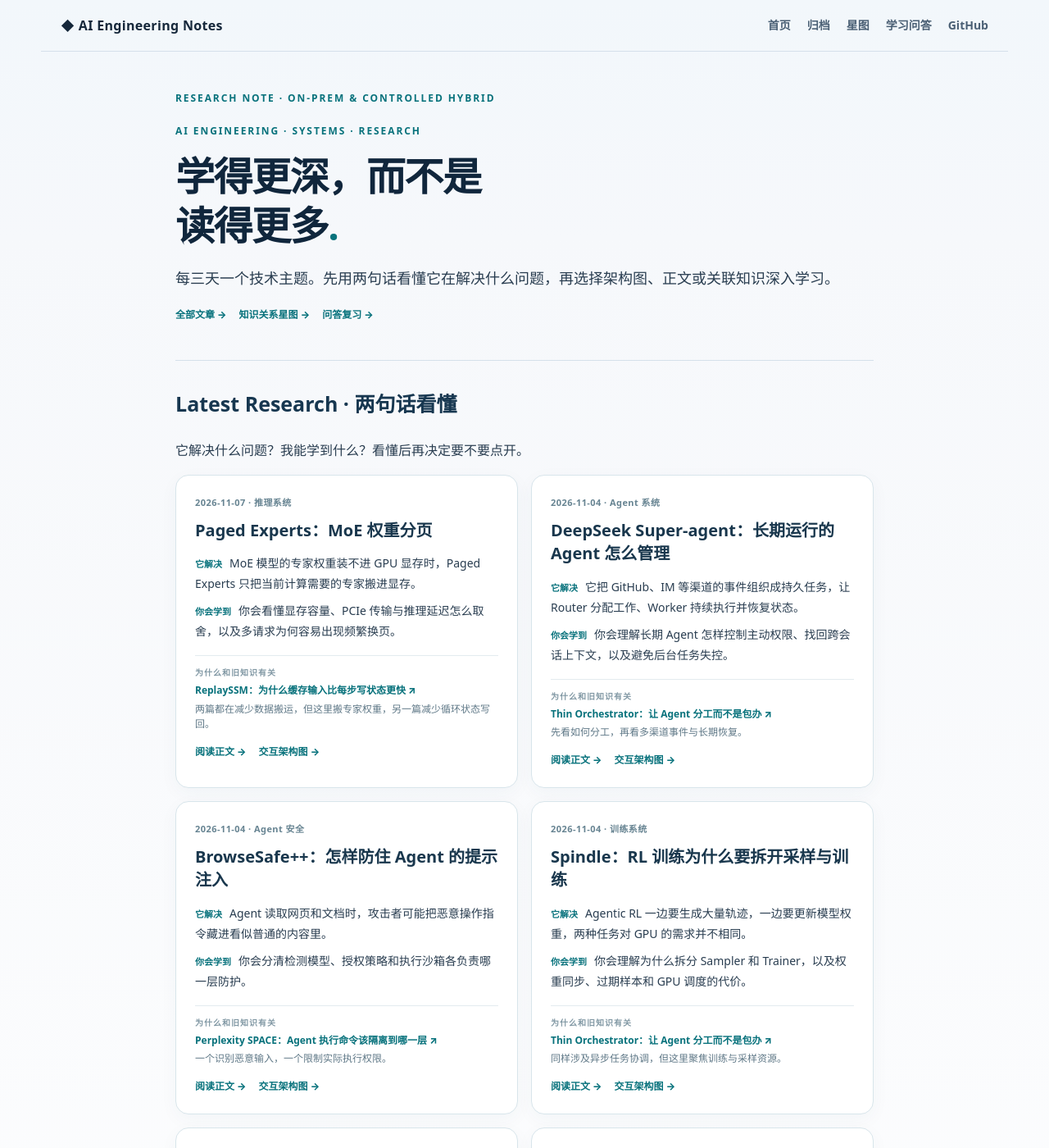
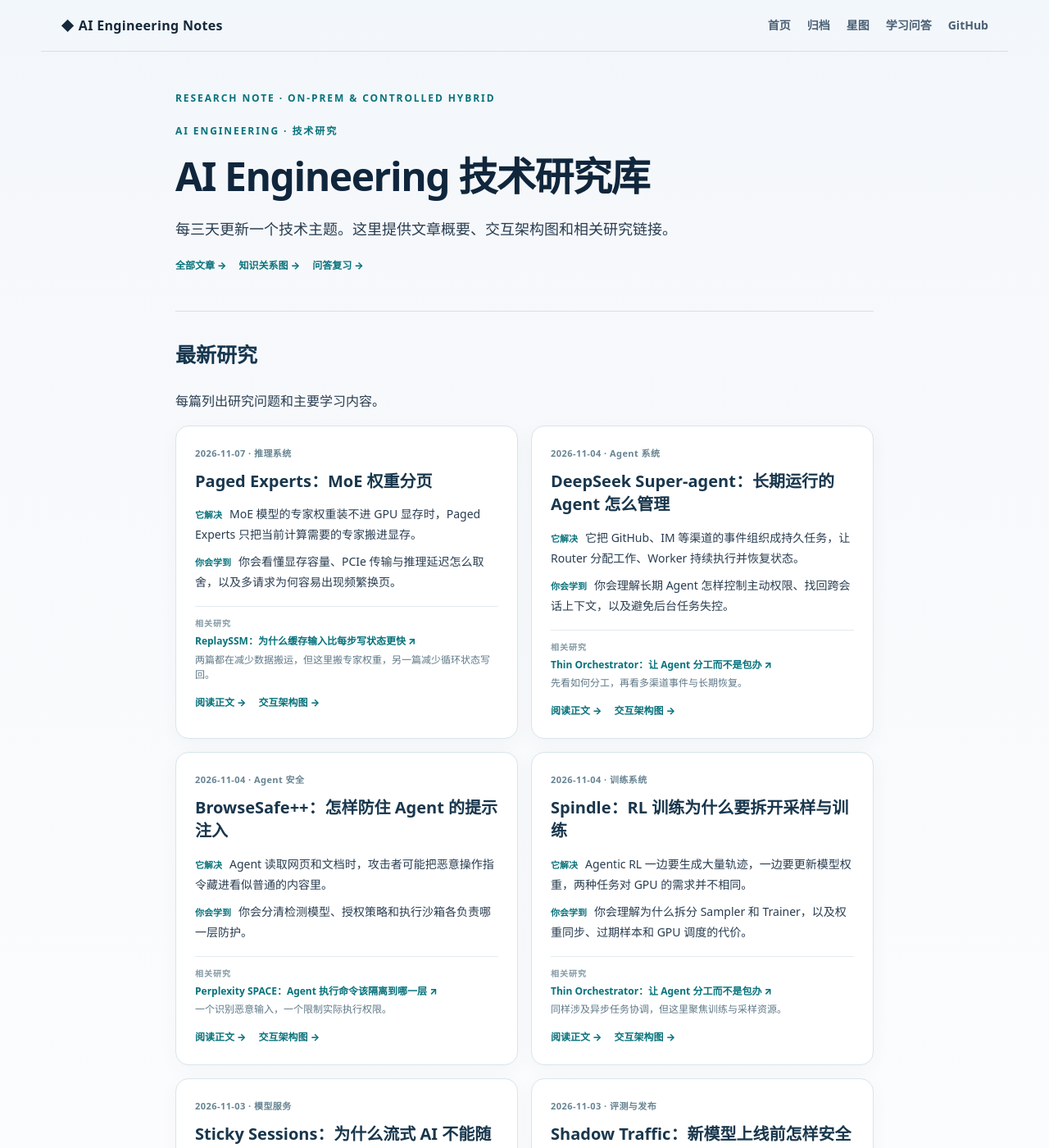
Before and after one commit to ljrirene/ai-engineering-notes, a Jekyll site: the page built from docs/index.html, in a window 1280 px wide and 1400 px high. Shown: the whole window at 82% size. Built offline with Jekyll 4.4.1, drawn with Linux system fonts in a browser that asks for light colours; some of the changed text lies outside the part shown.

Commit message:
Use plain, functional labels across the research website

```diff
--- a/docs/_includes/study-brief.html
+++ b/docs/_includes/study-brief.html
@@ -1,10 +1,10 @@
 {% assign study = site.data.studies | where: "url", page.permalink | first %}
 {% if study %}
 <section class="study-brief" aria-label="先用两句话看懂这篇">
-  <div class="study-brief-label">先看懂，再深读 <span>· TWO SENTENCES</span></div>
+  <div class="study-brief-label">文章概要</div>
   <p><strong>它在解决</strong>{{ study.purpose }}</p>
   <p><strong>你会学到</strong>{{ study.takeaway }}</p>
-  <div class="study-brief-relations"><div class="study-brief-subtitle">为什么和其他知识有关？</div>
+  <div class="study-brief-relations"><div class="study-brief-subtitle">相关文章</div>
   {% for relation in study.related limit:2 %}
     {% assign other = site.data.studies | where: "id", relation.id | first %}
     {% if other %}
--- a/docs/archive.md
+++ b/docs/archive.md
@@ -3,9 +3,9 @@ layout: default
 title: Research Archive
 permalink: /archive.html
 ---
-# 所有研究 · 先理解，再深入
+# 全部研究
 
-> 每篇只有两句导读：它解决什么问题，你能从中学到什么。关联阅读会明确说明两篇之间的技术联系，而不是只标一个关系类型。
+> 按日期查看研究文章、概要、关联文章及交互架构图。
 
 [知识星图]({{ '/knowledge-graph.html' | relative_url }}) · [Study QA]({{ '/study-qa/' | relative_url }}) · [选题记录]({{ '/selection-history/' | relative_url }}) · [Learning Guide]({{ '/learning-guide/' | relative_url }})
 
--- a/docs/assets/study-qa.js
+++ b/docs/assets/study-qa.js
@@ -48,7 +48,7 @@ get('qa-check').onclick=()=>{if(!question)return;const box=get('qa-self-check');
 let found=0;for(const group of question.terms)if(group.some(t=>answer.includes(norm(t))))found++;
 el('p','概念覆盖提示：'+found+' / '+question.terms.length+' 组线索已提及。仅为关键词提示，不代表内容正确，更不会评判语义或逻辑。',box);
 const row=el('div',null,box,'qa-cov');question.terms.forEach(group=>{const yes=group.some(t=>answer.includes(norm(t)));el('span',(yes?'✓ ':'○ ')+group.slice(0,2).join(' / '),row,yes?'found':'');});};
-get('qa-reveal').onclick=()=>{if(!question)return;const box=get('qa-reference');box.replaceChildren();box.hidden=false;el('h4','REFERENCE ANSWER · 对照后自我修正',box);el('p',question.answer,box);el('h4','COMMON MISCONCEPTION',box);el('p',question.trap,box);const d=docs.get(question.doc);link(box,d.url,'阅读出处 ↗');box.append('　');link(box,d.visual,'交互架构图 ↗');};
+get('qa-reveal').onclick=()=>{if(!question)return;const box=get('qa-reference');box.replaceChildren();box.hidden=false;el('h4','参考答案',box);el('p',question.answer,box);el('h4','常见误区',box);el('p',question.trap,box);const d=docs.get(question.doc);link(box,d.url,'阅读出处 ↗');box.append('　');link(box,d.visual,'交互架构图 ↗');};
 get('qa-mastered').onclick=()=>{if(!question)return;mastered.add(question.id);get('qa-progress').textContent=mastered.size+' / '+bank.questions.length+' 已掌握';nextQuestion();};
 nextQuestion();
 })();
--- a/docs/index.html
+++ b/docs/index.html
@@ -3,13 +3,13 @@ layout: default
 title: Home
 ---
 <section class="hero">
-<div class="eyebrow">AI ENGINEERING · SYSTEMS · RESEARCH</div>
-<h1>学得更深，而不是<br>读得更多<span style="color:#08727c">.</span></h1>
-<p>每三天一个技术主题。先用两句话看懂它在解决什么问题，再选择架构图、正文或关联知识深入学习。</p>
-<div class="research-card-actions"><a href="{{ '/archive.html' | relative_url }}">全部文章 →</a><a href="{{ '/knowledge-graph.html' | relative_url }}">知识关系星图 →</a><a href="{{ '/study-qa/' | relative_url }}">问答复习 →</a></div>
+<div class="eyebrow">AI ENGINEERING · 技术研究</div>
+<h1>AI Engineering 技术研究库</h1>
+<p>每三天更新一个技术主题。这里提供文章概要、交互架构图和相关研究链接。</p>
+<div class="research-card-actions"><a href="{{ '/archive.html' | relative_url }}">全部文章 →</a><a href="{{ '/knowledge-graph.html' | relative_url }}">知识关系图 →</a><a href="{{ '/study-qa/' | relative_url }}">问答复习 →</a></div>
 </section>
-<h2 class="section-title" style="margin-top:10px">Latest Research · 两句话看懂</h2>
-<p class="muted">它解决什么问题？我能学到什么？看懂后再决定要不要点开。</p>
+<h2 class="section-title" style="margin-top:10px">最新研究</h2>
+<p class="muted">每篇列出研究问题和主要学习内容。</p>
 <section class="research-feed">
 {% for s in site.data.studies limit:6 %}
 <article class="research-card">
@@ -20,7 +20,7 @@ title: Home
 {% assign relation = s.related | first %}
 {% assign other = site.data.studies | where: "id", relation.id | first %}
 {% if other %}
-<div class="research-related"><div class="research-related-label">为什么和旧知识有关</div>
+<div class="research-related"><div class="research-related-label">相关研究</div>
 <a href="{{ other.url | relative_url }}">{{ other.title }} ↗</a>
 <p>{{ relation.why }}</p></div>{% endif %}
 <div class="research-card-actions"><a href="{{ s.url | relative_url }}">阅读正文 →</a><a href="{{ s.visual | relative_url }}">交互架构图 →</a></div>
@@ -28,9 +28,9 @@ title: Home
 {% endfor %}
 </section>
 <p style="margin-top:22px"><a href="{{ '/archive.html' | relative_url }}">查看全部 {{ site.data.studies.size }} 篇文章及关系 →</a></p>
-<h2 class="section-title">一条更简单的学习路径</h2>
+<h2 class="section-title">学习工具</h2>
 <section class="research-paths">
-<a href="{{ '/knowledge-graph.html' | relative_url }}"><b>① 看知识怎么连起来</b><span>不是靠标签关联，而是告诉你“为什么相关”。</span></a>
-<a href="{{ '/study-qa/' | relative_url }}"><b>② 用问题验证理解</b><span>检索真实证据、主动回忆并对照答案。</span></a>
-<a href="{{ '/learning-guide/' | relative_url }}"><b>③ 深入原理与实验</b><span>从一手资料到架构设计和可复现实验。</span></a>
+<a href="{{ '/knowledge-graph.html' | relative_url }}"><b>知识图谱</b><span>查看文章、概念和部署方式的关联说明。</span></a>
+<a href="{{ '/study-qa/' | relative_url }}"><b>文章检索和自测</b><span>检索研究原文，回答练习题并查看参考答案。</span></a>
+<a href="{{ '/learning-guide/' | relative_url }}"><b>学习指南</b><span>查看选题、阅读和复现实验方法。</span></a>
 </section>
--- a/docs/knowledge-graph.html
+++ b/docs/knowledge-graph.html
@@ -1,21 +1,21 @@
 ---
 layout: graph
-title: Knowledge Constellation
+title: 知识关系图
 permalink: /knowledge-graph.html
 ---
-<link rel="stylesheet" href="{{ '/assets/knowledge-graph.css' | relative_url }}?v=4">
+<link rel="stylesheet" href="{{ '/assets/knowledge-graph.css' | relative_url }}?v=5">
 <div class="kg-root">
   <header class="kg-hero">
-    <div class="kg-hero-top"><span class="kg-kicker"><span class="kg-live-dot"></span> THE LEARNING UNIVERSE</span><a class="kg-return" href="{{ '/study-qa/' | relative_url }}">开始问答 ↗</a></div>
-    <h1>知识之间，<em>自有星轨。</em></h1>
-    <p>技术不是孤立的知识点。从系统原理到工程实践，沿着关联去发现下一篇值得读的研究。</p>
-    <div class="kg-overview"><span id="kg-stats">12 STUDIES · 53 NODES</span><span>CURATED CONNECTIONS · NO AI KEYWORDS</span></div>
+    <div class="kg-hero-top"><span class="kg-kicker"><span class="kg-live-dot"></span> 知识图谱</span><a class="kg-return" href="{{ '/study-qa/' | relative_url }}">开始问答 ↗</a></div>
+    <h1>知识关系图</h1>
+    <p>查看文章、技术概念、部署方式和工程技能的关联。点击节点可查看具体关系及相关文章。</p>
+    <div class="kg-overview"><span id="kg-stats">12 STUDIES · 53 NODES</span><span>点击节点查看详情</span></div>
   </header>
   <section class="kg-explorer" aria-label="知识关系探索器">
     <div class="kg-toolbar">
       <div class="kg-modes" role="group" aria-label="图谱视图模式">
-        <button type="button" class="kg-mode is-active" id="kg-mode-constellation" aria-pressed="true"><span aria-hidden="true">✦</span> 星图探索</button>
-        <button type="button" class="kg-mode" id="kg-mode-study" aria-pressed="false"><span aria-hidden="true">⊞</span> 学习地图</button>
+        <button type="button" class="kg-mode is-active" id="kg-mode-constellation" aria-pressed="true"><span aria-hidden="true">✦</span> 简洁视图</button>
+        <button type="button" class="kg-mode" id="kg-mode-study" aria-pressed="false"><span aria-hidden="true">⊞</span> 全部关系</button>
       </div>
       <div class="kg-tools">
         <label class="kg-search-wrap"><span aria-hidden="true">⌕</span><input id="kg-search" type="search" placeholder="搜索文章、概念、岗位技能..." autocomplete="off" aria-label="搜索知识节点"></label>
@@ -28,7 +28,7 @@ permalink: /knowledge-graph.html
     <div class="kg-stage">
       <div class="kg-canvas" id="kg-canvas">
         <svg id="kg-svg" role="img" aria-label="交互式知识星图：点击节点查看关联"></svg>
-        <div class="kg-stage-head"><span class="kg-stage-pill"><span class="kg-pulse"></span> <span id="kg-current-mode">CONSTELLATION MODE</span></span><span id="kg-count">正在准备知识关系…</span></div>
+        <div class="kg-stage-head"><span class="kg-stage-pill"><span class="kg-pulse"></span> <span id="kg-current-mode">简洁视图</span></span><span id="kg-count">正在准备知识关系…</span></div>
         <div class="kg-stage-hint">✦ 拖拽节点 · 滚轮/双指缩放 · 点击探索关联</div>
       </div>
       <aside class="kg-info" id="kg-info" aria-live="polite"></aside>
@@ -38,7 +38,7 @@ permalink: /knowledge-graph.html
       <button type="button" id="kg-clear" class="kg-clear">清除筛选与高亮 ↗</button>
     </div>
   </section>
-  <section class="kg-below"><div><span class="kg-kicker">HOW TO READ THE MAP</span><h2>由连接，理解系统。</h2><p>连线不是答案。点击文章后先看推荐阅读和具体联系，例如“两者都减少数据搬运，但处理的是不同状态”。其余概念、岗位技能和部署方式可以按需展开，不必一次看完全部关系。</p></div><div class="kg-source"><div class="kg-source-label">SOURCE OF TRUTH</div><a href="{{ '/data/knowledge-graph.json' | relative_url }}">查看可审计图谱 JSON ↗</a><a href="{{ '/learning-guide/' | relative_url }}">阅读 Learning Guide ↗</a><a href="https://ljrirene.github.io/flowmind/">灵感：FlowMind · 念流 ↗</a><small>公开技术资料构建 · 不连接私人 FlowMind 数据</small></div></section>
+  <section class="kg-below"><div><span class="kg-kicker">使用说明</span><h2>如何使用</h2><p>选择节点后，右侧显示相关研究和概念，并解释它们的关系。切换到“全部关系”可查看其他关联。</p></div><div class="kg-source"><div class="kg-source-label">图谱数据</div><a href="{{ '/data/knowledge-graph.json' | relative_url }}">查看可审计图谱 JSON ↗</a><a href="{{ '/learning-guide/' | relative_url }}">阅读 Learning Guide ↗</a><a href="https://ljrirene.github.io/flowmind/">FlowMind 项目 ↗</a><small>公开技术资料构建 · 不连接私人 FlowMind 数据</small></div></section>
 </div>
 <script src="https://cdn.jsdelivr.net/npm/d3@7.9.0/dist/d3.min.js" defer></script>
-<script src="{{ '/assets/knowledge-graph.js' | relative_url }}?v=4" defer></script>
+<script src="{{ '/assets/knowledge-graph.js' | relative_url }}?v=5" defer></script>
--- a/docs/learning-guide.md
+++ b/docs/learning-guide.md
@@ -9,15 +9,15 @@ permalink: /learning-guide/
 
 ## 五步阅读法
 
-1. **先看两句概要和筛选过程**。首页、归档与每篇正文会告诉你“它解决什么问题”和“学到什么”，然后再看筛选过程。严格优先级为：职业迁移价值 > 技术实质 > 新鲜度 > 可核实的社区反馈 > 是否当天发布。核对原始来源和发布日期；保存 3–5 个最强候选的入选和落选理由。
+1. **查看概要和选题依据**。首页、归档与每篇正文会告诉你“它解决什么问题”和“学到什么”，然后再看筛选过程。严格优先级为：职业迁移价值 > 技术实质 > 新鲜度 > 可核实的社区反馈 > 是否当天发布。核对原始来源和发布日期；保存 3–5 个最强候选的入选和落选理由。
 2. **再看 [知识星图]({{ '/knowledge-graph.html' | relative_url }})**。点击文章，找到它的概念节点与旧文章的依赖、对照或互补关系。优先补齐 prerequisite，而不是囫囵吞新概念。
 3. **打开该篇的交互架构图**。切换基线/优化、正常/故障或本地/混合两种以上视图，点击每个组件辨认职责、输入输出、上游下游与权限/失败边界。
 4. **读研究正文**。明确区分作者论文中的实验报告、本站的工程推导与未验证的假设；对照算法、资源、模型/引擎版本、测试数据、成本和许可证。
 5. **做 30–60 分钟实验并回连图谱**。不依赖外部闭源 API；从小规模可复现的对照与失败注入开始，完成后记录哪些观点被验证、哪些仍待确认。
 
-## 先看为什么关联，不必先记术语
+## 查看相关文章
 
-看关系时，先问：**这两篇合起来能帮助我理解什么？** 例如 ReplaySSM 和 Paged Experts 都在降低数据搬运代价，但前者管理循环状态，后者管理专家权重；这比只看到“互补”更有学习价值。
+关联阅读会说明两篇文章的技术联系。例如 ReplaySSM 减少循环状态写回，Paged Experts 管理 MoE 专家权重分页；两者分别优化不同的数据搬运成本。
 
 首页、归档和正文导读来自统一的 `docs/_data/studies.yml`，包含两句介绍及一两篇精选关联阅读。每个精选链接必须能找到实际文章、知识图谱的文章间连线和一个具体的关系理由。新增研究或更新学习 Guide 时，需要同步检查全部旧导读、链接和知识关系，避免三处描述不一致。
 
--- a/docs/study-qa.html
+++ b/docs/study-qa.html
@@ -1,23 +1,23 @@
 ---
 layout: graph
-title: Study QA · 问答式学习
+title: 研究问答
 permalink: /study-qa/
 ---
-<link rel="stylesheet" href="{{ '/assets/study-qa.css' | relative_url }}?v=1">
+<link rel="stylesheet" href="{{ '/assets/study-qa.css' | relative_url }}?v=2">
 <div id="study-qa-root" class="study-qa" data-corpus="{{ '/data/study-corpus.json' | relative_url }}" data-bank="{{ '/data/study-questions.json' | relative_url }}" data-graph="{{ '/data/knowledge-graph.json' | relative_url }}">
  <section class="qa-hero">
-  <div class="qa-kicker"><span class="qa-dot"></span> RESEARCH STUDY STUDIO · NO MODEL API REQUIRED</div>
-  <h1>用问题，把知识<span>串起来。</span></h1>
-  <p>12 篇研究不是终点。先从有出处的资料里找到线索，再用主动回忆验证自己的理解。</p>
-  <div class="qa-pills"><span>Evidence-first</span><span>Active Recall</span><span>Connected Knowledge</span><span>No API Key</span></div>
+  <div class="qa-kicker"><span class="qa-dot"></span> 研究文章检索与自测 · 无需模型 API</div>
+  <h1>研究问答与练习</h1>
+  <p>检索研究文章中的相关段落，或选择主题做练习题。</p>
+  <div class="qa-pills"><span>原文检索</span><span>来源链接</span><span>自测题</span><span>无需 API</span></div>
  </section>
  <section class="qa-shell" aria-label="研究知识库问答学习">
   <div class="qa-tabs" role="tablist" aria-label="学习方式">
-   <button type="button" id="qa-tab-ask" class="active" role="tab" aria-selected="true" aria-controls="qa-ask">01 <b>问知识库</b> <span>Evidence Search</span></button>
-   <button type="button" id="qa-tab-practice" role="tab" aria-selected="false" aria-controls="qa-practice">02 <b>主动回忆</b> <span>Socratic Practice</span></button>
+   <button type="button" id="qa-tab-ask" class="active" role="tab" aria-selected="true" aria-controls="qa-ask">01 <b>问知识库</b> <span>原文检索</span></button>
+   <button type="button" id="qa-tab-practice" role="tab" aria-selected="false" aria-controls="qa-practice">02 <b>主动回忆</b> <span>练习题</span></button>
   </div>
   <section id="qa-ask" class="qa-panel" role="tabpanel" aria-labelledby="qa-tab-ask">
-   <div class="qa-section-heading"><div><span class="qa-overline">ASK THE RESEARCH</span><h2>今天你想弄明白什么？</h2><p>查找最相关的原文证据，并沿知识图谱探索关联。结果是原文摘录，不会假装生成了模型答案。</p></div><span class="qa-status" id="qa-index-status">正在加载资料…</span></div>
+   <div class="qa-section-heading"><div><span class="qa-overline">文章检索</span><h2>搜索研究文章</h2><p>输入问题后，系统检索相关段落并显示原文链接，不生成 AI 答案。</p></div><span class="qa-status" id="qa-index-status">正在加载资料…</span></div>
    <form id="qa-ask-form">
     <label for="qa-query" class="qa-input-label">你的问题</label>
     <textarea id="qa-query" rows="3" placeholder="例如：为什么 RAG 的召回率提高了，答案还是经常错？" required maxlength="600"></textarea>
@@ -27,7 +27,7 @@ permalink: /study-qa/
    <div id="qa-results" class="qa-results" aria-live="polite"><div class="qa-idle"><span>✳</span><h3>以一个问题开始</h3><p>每个结果都能追溯到你的学习文章，并可以打开对应交互架构图。</p></div></div>
   </section>
   <section id="qa-practice" class="qa-panel" role="tabpanel" aria-labelledby="qa-tab-practice" hidden>
-   <div class="qa-section-heading"><div><span class="qa-overline">ACTIVE RECALL · RETRIEVAL PRACTICE</span><h2>先回答，再看答案。</h2><p>由你自己推理，然后用关键词覆盖提示与参考答案做自检。不是 AI 语义评分。</p></div><span id="qa-progress" class="qa-status">0 / 26 已复习</span></div>
+   <div class="qa-section-heading"><div><span class="qa-overline">自测题</span><h2>研究自测</h2><p>选择题目、输入回答，再查看提示和参考答案。关键词检查不代表答案正确。</p></div><span id="qa-progress" class="qa-status">0 / 26 已复习</span></div>
    <div class="qa-pick"><label for="qa-topic">选择主题</label><select id="qa-topic"><option value="all">全部主题 · 跨知识库复习</option></select><button type="button" id="qa-next" class="qa-next">换一道题 ↻</button></div>
    <div class="qa-question-card"><div class="qa-question-top"><span id="qa-q-number">QUESTION 01</span><span id="qa-q-level">机制</span></div><h3 id="qa-question">正在加载问题…</h3><div class="qa-answer-area"><label for="qa-answer">我的理解（只留在当前浏览器页面，不上传或保存）</label><textarea id="qa-answer" rows="5" placeholder="试着用自己的话解释机制、取舍和失败模式…"></textarea></div>
    <div class="qa-card-actions"><button type="button" class="qa-ghost" id="qa-hint-btn">给我一点提示</button><button type="button" class="qa-ghost" id="qa-check">概念自检</button><button type="button" id="qa-reveal">查看参考答案 ↗</button></div>
@@ -35,6 +35,6 @@ permalink: /study-qa/
    <div class="qa-practice-footer"><span id="qa-practice-note">你可以按自己的节奏复习；学习进度仅在当前页面会话内保留。</span><button type="button" id="qa-mastered">这题掌握了 ✓</button></div>
   </section>
  </section>
- <section class="qa-further"><div><div class="qa-overline">KNOWLEDGE CONNECTIONS</div><h2>答案之外，还有整张知识图谱。</h2><p>每个问题都可以回到原文、交互架构图和相关概念。先建立证据，再通过关联巩固理解。</p><a href="{{ '/knowledge-graph.html' | relative_url }}">探索知识星图 ↗</a></div><div class="qa-privacy"><h3>是否需要 API？</h3><p><strong>当前版本不需要。</strong> 资料搜索、问题抽取、自测与答案对照均在浏览器端完成，仅读取本站公开研究索引，不会向外部 AI 服务发送你的回答。</p><p>真正理解任意开放式回答、连续追问、动态生成个性化讲解，需要接入本地模型（如 Ollama）或受控 API。公共网站不应硬编码服务商 API Key。</p><p>FlowMind 的私人念头不会自动进入本公开知识库。</p></div></section>
+ <section class="qa-further"><div><div class="qa-overline">关联研究</div><h2>查看相关知识</h2><p>从检索结果或练习题跳转到原文、交互架构图和相关概念。</p><a href="{{ '/knowledge-graph.html' | relative_url }}">查看知识关系图 ↗</a></div><div class="qa-privacy"><h3>是否需要 API？</h3><p><strong>当前版本不需要。</strong> 资料搜索、问题抽取、自测与答案对照均在浏览器端完成，仅读取本站公开研究索引，不会向外部 AI 服务发送你的回答。</p><p>真正理解任意开放式回答、连续追问、动态生成个性化讲解，需要接入本地模型（如 Ollama）或受控 API。公共网站不应硬编码服务商 API Key。</p><p>FlowMind 的私人念头不会自动进入本公开知识库。</p></div></section>
 </div>
-<script defer src="{{ '/assets/study-qa.js' | relative_url }}?v=1"></script>
+<script defer src="{{ '/assets/study-qa.js' | relative_url }}?v=2"></script>
```
Also changed, not shown: docs/assets/knowledge-graph.js (+8 -8 lines), docs/audits/2026-11-09-plain-language.md (added, +13 -0 lines).
